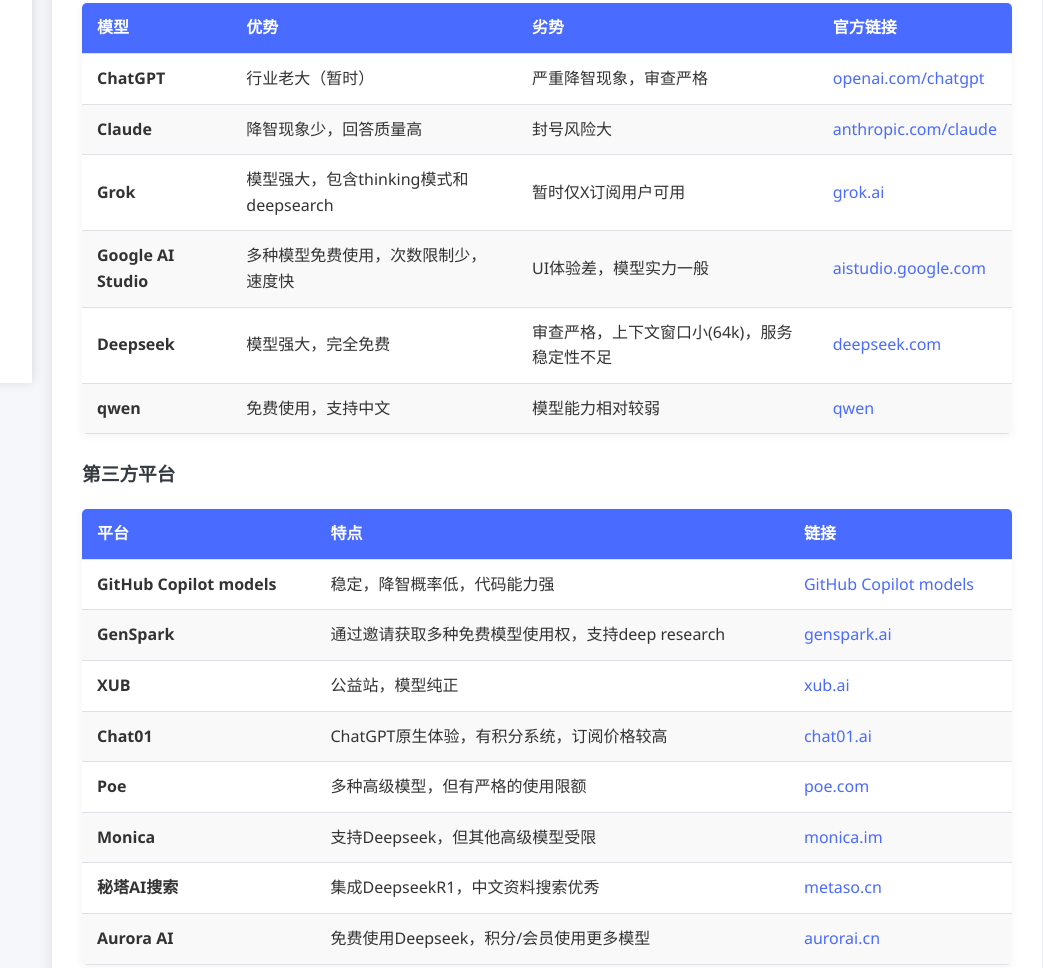
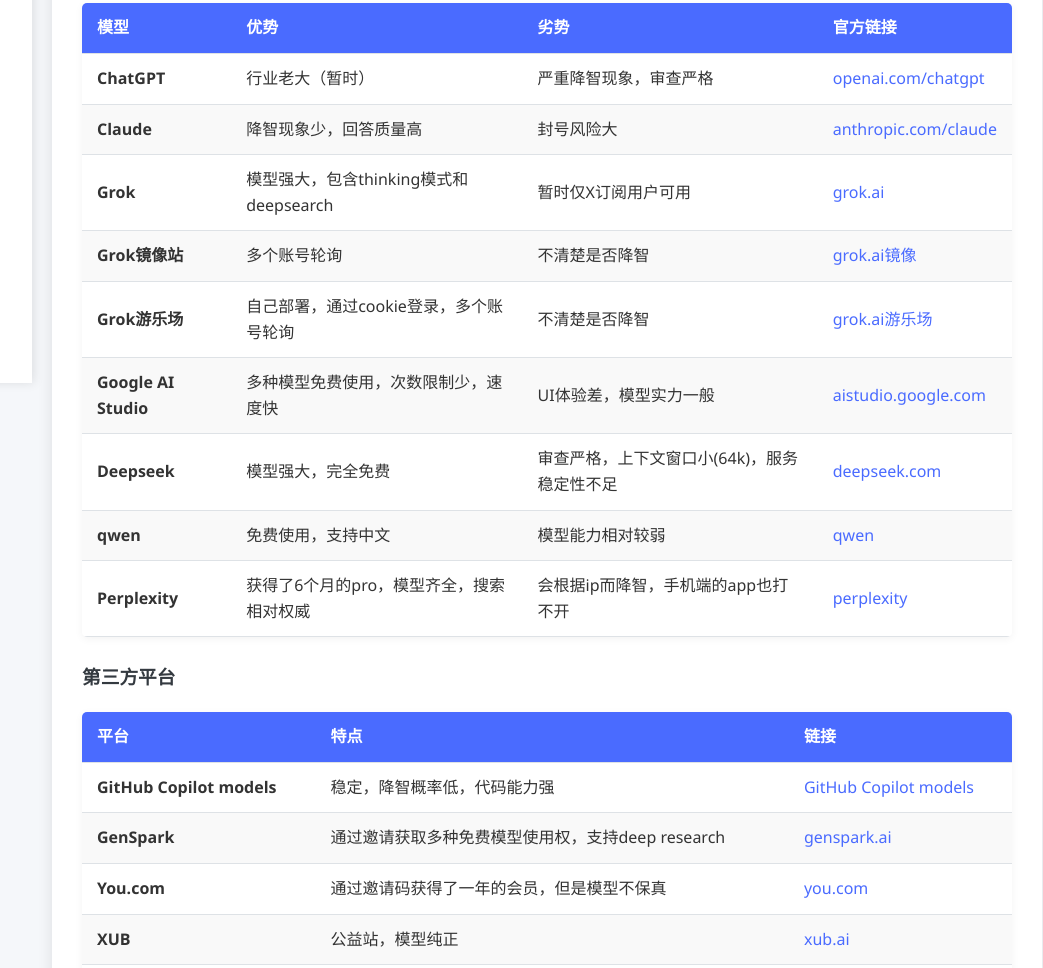
Before and after one commit to gary-50/gary-50.github.io, a plain HTML site: page pages/ai_navigation.html in a window 1280 px wide. Shown: the part 417-1385 px from the top of the page, without its empty margins (218-1261 px from the left). Drawn offline with Linux system fonts and the light colour scheme.

Commit message:
更新了ai导航站

```diff
--- a/pages/ai_navigation.html
+++ b/pages/ai_navigation.html
@@ -305,6 +305,17 @@
                                 <td><a href="https://grok.ai/" target="_blank">grok.ai</a></td>
                             </tr>
                             <tr>
+                                <td><strong>Grok镜像站</strong></td>
+                                <td>多个账号轮询</td>
+                                <td>不清楚是否降智</td>
+                                <td><a href="https://grok.dairoot.cn/admin" target="_blank">grok.ai镜像</a></td>
+                            </tr><tr>
+                                <td><strong>Grok游乐场</strong></td>
+                                <td>自己部署，通过cookie登录，多个账号轮询</td>
+                                <td>不清楚是否降智</td>
+                                <td><a href="https://sweet-profiterole-3144b9.netlify.app/" target="_blank">grok.ai游乐场</a></td>
+                            </tr>
+                            <tr>
                                 <td><strong>Google AI Studio</strong></td>
                                 <td>多种模型免费使用，次数限制少，速度快</td>
                                 <td>UI体验差，模型实力一般</td>
@@ -321,6 +332,12 @@
                                 <td>免费使用，支持中文</td>
                                 <td>模型能力相对较弱</td>
                                 <td><a href="https://chat.qwen.ai/" target="_blank">qwen</a></td>
+                            </tr>
+                            <tr>
+                                <td><strong>Perplexity</strong></td>
+                                <td>获得了6个月的pro，模型齐全，搜索相对权威</td>
+                                <td>会根据ip而降智，手机端的app也打不开</td>
+                                <td><a href="https://www.perplexity.ai/" target="_blank">perplexity</a></td>
                             </tr>
                         </tbody>
                     </table>
@@ -344,6 +361,11 @@
                                 <td><strong>GenSpark</strong></td>
                                 <td>通过邀请获取多种免费模型使用权，支持deep research</td>
                                 <td><a href="https://genspark.ai/" target="_blank">genspark.ai</a></td>
+                            </tr>
+                            <tr>
+                                <td><strong>You.com</strong></td>
+                                <td>通过邀请码获得了一年的会员，但是模型不保真</td>
+                                <td><a href="https://you.com/" target="_blank">you.com</a></td>
                             </tr>
                             <tr>
                                 <td><strong>XUB</strong></td>
@@ -474,6 +496,16 @@
                                 <td>非常好用的api平台</td>
                                 <td><a href="https://cherrystudio.app/" target="_blank">cherrystudio.app</a></td>
                             </tr>
+                            <tr>
+                                <td><strong>Dify</strong></td>
+                                <td>一站式AI应用开发平台，支持快速构建和部署AI应用，本地docker部署，通过127.0.0.1访问</td>
+                                <td><a href="https://dify.ai/" target="_blank">dify.ai</a></td>
+                            </tr>
+                            <tr>
+                                <td><strong>Silly Tavern</strong></td>
+                                <td>开源AI聊天和角色扮演工具，支持多种模型和本地部署</td>
+                                <td><a href="https://github.com/SillyTavern/SillyTavern" target="_blank">SillyTavern GitHub</a></td>
+                            </tr>
                         </tbody>
                     </table>
                 </div>
```
Also changed, not shown: index.html (+2 -2 lines), README.md.
